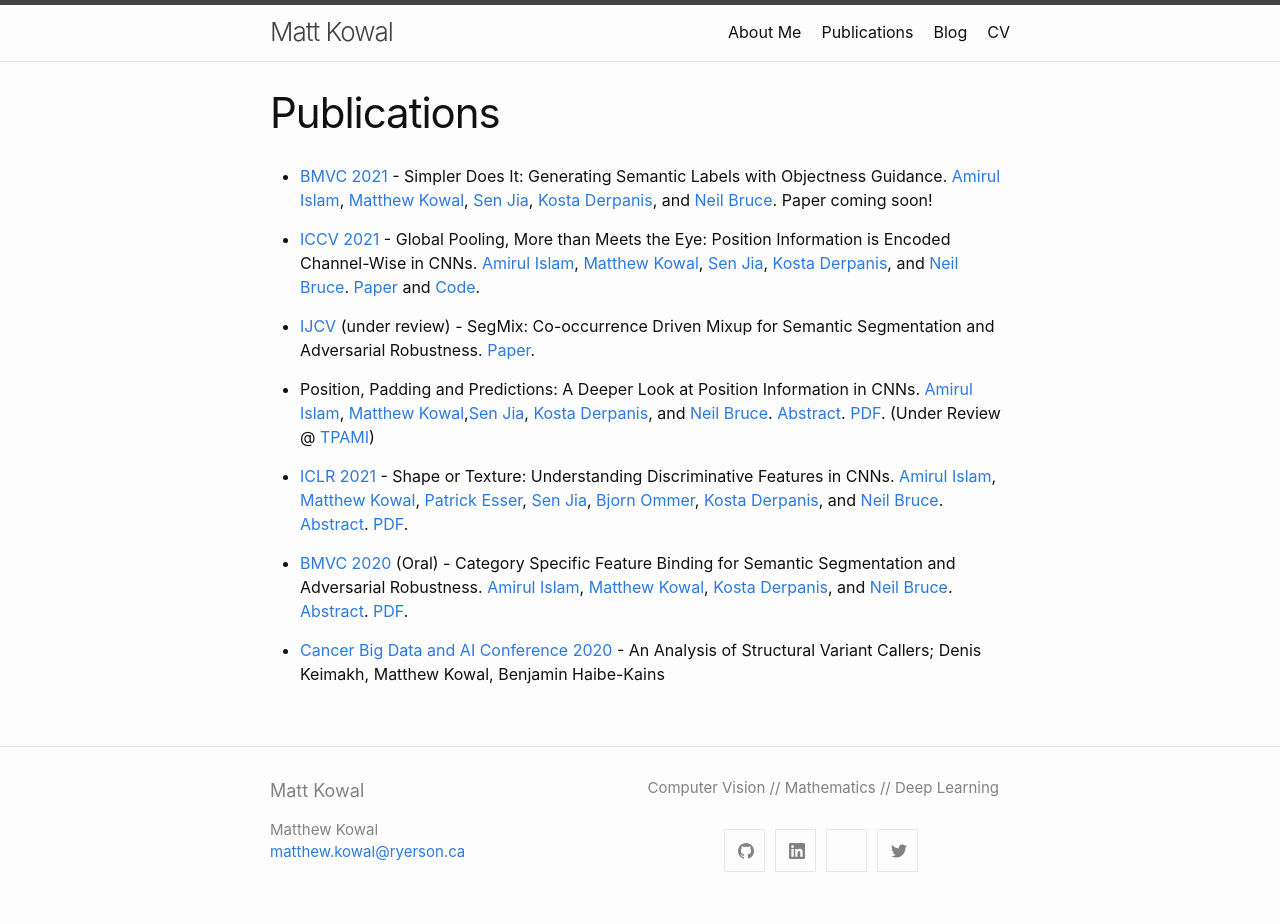
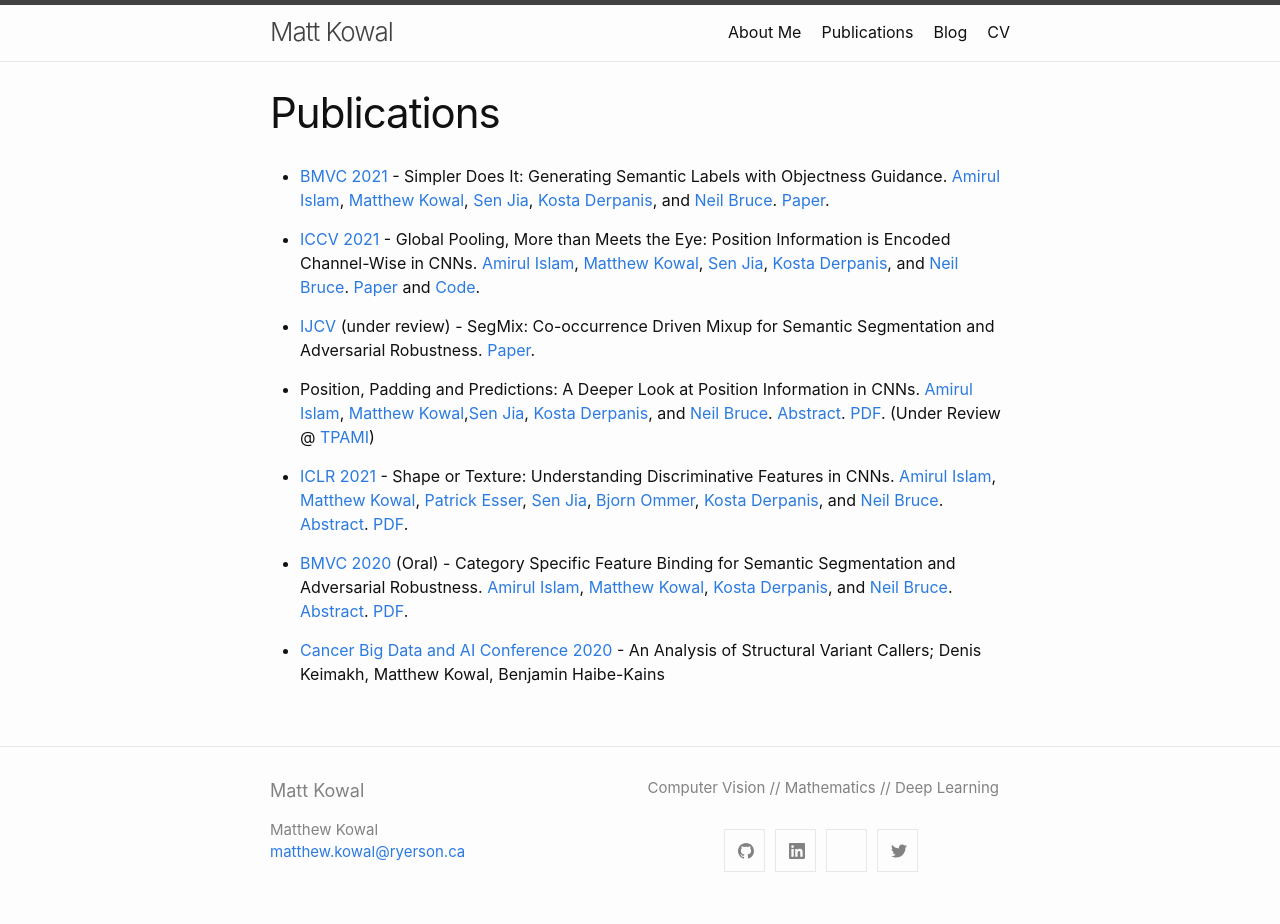
Before and after one commit to MKowal2/MKowal4.github.io, a Jekyll site: the page built from publications.md, in a window 1280 px wide. Built offline with Jekyll 4.4.1, drawn with Linux system fonts in a browser that asks for light colours.

Commit message:
Update publications.md

```diff
--- a/publications.md
+++ b/publications.md
@@ -3,7 +3,7 @@ layout: page
 title: Publications
 permalink: /publications/
 ---
-- [BMVC 2021](https://www.bmvc2021.com/) - Simpler Does It: Generating Semantic Labels with Objectness Guidance. [Amirul Islam](https://www.cs.ryerson.ca/~amirul/), [Matthew Kowal](https://mkowal2.github.io/), [Sen Jia](https://scholar.google.com/citations?user=WOsy1foAAAAJ&hl=en), [Kosta Derpanis](https://www.cs.ryerson.ca/~kosta/), and [Neil Bruce](https://www.cs.ryerson.ca/~bruce/). Paper coming soon!
+- [BMVC 2021](https://www.bmvc2021.com/) - Simpler Does It: Generating Semantic Labels with Objectness Guidance. [Amirul Islam](https://www.cs.ryerson.ca/~amirul/), [Matthew Kowal](https://mkowal2.github.io/), [Sen Jia](https://scholar.google.com/citations?user=WOsy1foAAAAJ&hl=en), [Kosta Derpanis](https://www.cs.ryerson.ca/~kosta/), and [Neil Bruce](https://www.cs.ryerson.ca/~bruce/). [Paper](https://arxiv.org/abs/2110.10335).
 
 - [ICCV 2021](http://iccv2021.thecvf.com/home) - Global Pooling, More than Meets the Eye: Position Information is Encoded Channel-Wise in CNNs. [Amirul Islam](https://www.cs.ryerson.ca/~amirul/), [Matthew Kowal](https://mkowal2.github.io/), [Sen Jia](https://scholar.google.com/citations?user=WOsy1foAAAAJ&hl=en), [Kosta Derpanis](https://www.cs.ryerson.ca/~kosta/), and [Neil Bruce](https://www.cs.ryerson.ca/~bruce/). [Paper](https://arxiv.org/abs/2108.07884) and [Code](https://github.com/islamamirul/PermuteNet).
 
```
